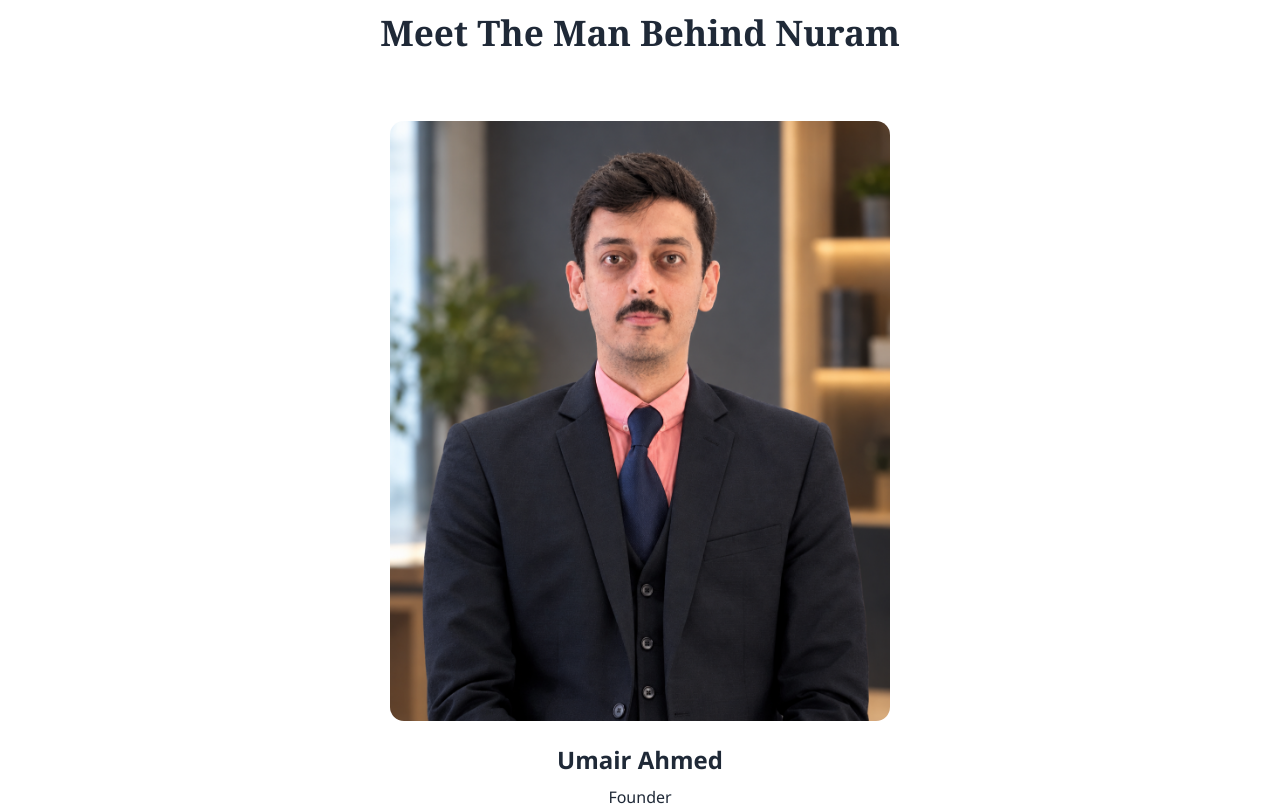
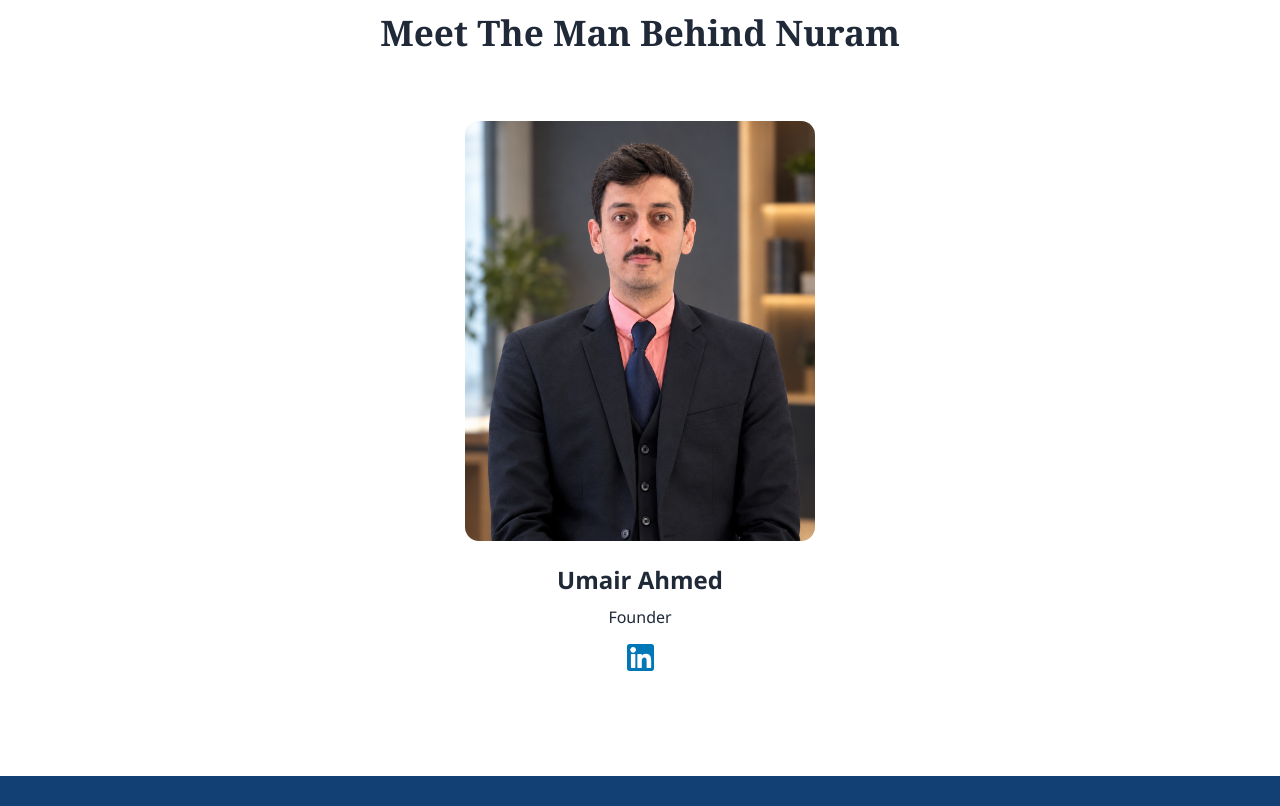
Before and after one commit to mahnoorahmad6/nuram-labs, a React (Vite) app: page /about in a window 1280 px wide. Shown: the part 1740-2546 px from the top of the page. Built offline with nearby package versions, Linux system fonts and the light colour scheme.

Commit message:
added pictures

```diff
--- a/src/pages/About.css
+++ b/src/pages/About.css
@@ -161,7 +161,7 @@
 
 .team-card {
   width: 100%;
-  max-width: 500px; /* controls how big the photo/card is */
+  max-width: 350px; /* controls how big the photo/card is */
 }
 
 /* Targets only the main photo, not the LinkedIn icon */
```
